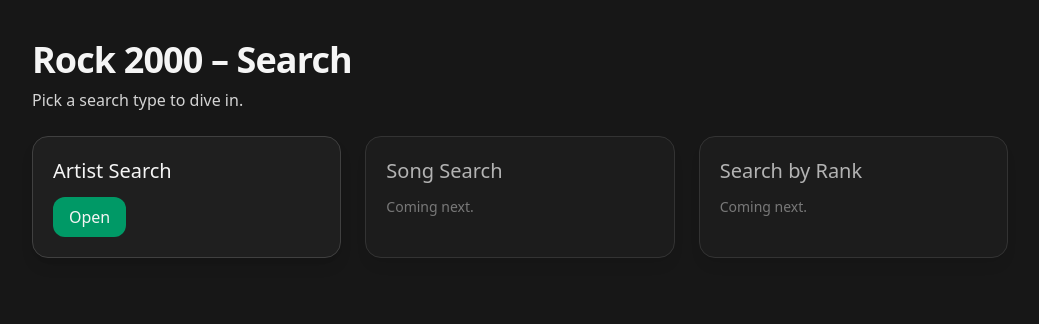
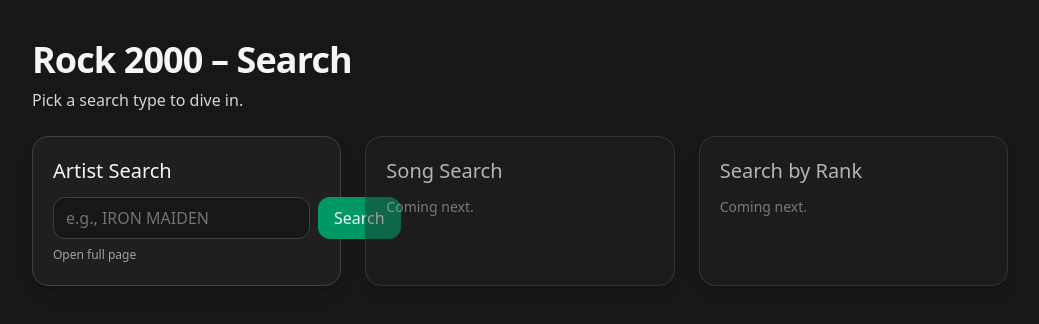
Before and after one commit to BrandonM13/rock2000-data-site, a React (Vite) app in the folder web/: page /#/ in a window 1280 px wide. Shown: the top 324 px of the page, without its empty margins (120-1159 px from the left). Built offline with nearby package versions, Linux system fonts and the light colour scheme.

Commit message:
New webpage

```diff
--- a/web/index.html
+++ b/web/index.html
@@ -4,7 +4,7 @@
     <meta charset="UTF-8" />
     <link rel="icon" type="image/svg+xml" href="/vite.svg" />
     <meta name="viewport" content="width=device-width, initial-scale=1.0" />
-    <title>Rock 2000 Datab</title>
+    <title>Rock 2000 Database</title>
   </head>
   <body>
     <div id="root"></div>
--- a/web/src/legacy/artist/init-artist.js
+++ b/web/src/legacy/artist/init-artist.js
@@ -1,3 +1,4 @@
+// [R2K-ARTIST-MOUNT] Bridge that mounts the legacy artist search into the React page.
 import { loadData } from './data.js';
 import { renderArtistMatrix } from './render-artist.js';
 import { LIVE_REFRESH_MS } from './config.js';
@@ -11,10 +12,11 @@
 }
 
 /**
- * Mounts the legacy artist search into the DOM elements rendered by React.
- * Returns a cleanup function to stop timers/listeners when the page unmounts.
+ * Mounts the legacy artist search into DOM nodes rendered by React.
+ * @param {string} initialQuery - optional artist to pre-fill and search immediately.
+ * @returns {() => void} cleanup to stop timers/listeners when unmounting.
  */
-export function mountArtistLegacy() {
+export function mountArtistLegacy(initialQuery = '') {
   const statusEl      = document.getElementById('status');
   const artistSummary = document.getElementById('artistSummary') || document.getElementById('artistResult');
   const artistTable   = document.getElementById('artistTable')   || document.getElementById('artistResult');
@@ -24,18 +26,19 @@
   let currentArtist = '';
 
   const handleArtist = () => {
+    if (!input) return;
     currentArtist = input.value;
     renderArtistMatrix(currentArtist, artistSummary, artistTable);
   };
 
   async function refresh(){
     try {
-      await loadData(statusEl);                 // pulls fresh data from your Google Sheet
-      statusEl && (statusEl.textContent = 'Ready.');
+      await loadData(statusEl);                 // pulls fresh data from Google Sheets
+      if (statusEl) statusEl.textContent = 'Ready.';
       if (currentArtist) renderArtistMatrix(currentArtist, artistSummary, artistTable);
     } catch (e){
       console.error(e);
-      statusEl && (statusEl.textContent = 'Failed to load.');
+      if (statusEl) statusEl.textContent = 'Failed to load.';
     }
   }
 
@@ -48,6 +51,14 @@
   if (btn) btn.onclick = handleArtist;
   onEnter('artistName', handleArtist);
 
+  // If we were sent here with ?q=..., prefill and run a search once data is ready.
+  if (input && initialQuery) {
+    input.value = initialQuery;
+    currentArtist = initialQuery;
+    // We may have called refresh() already; kick one more render in case data arrived.
+    setTimeout(handleArtist, 0);
+  }
+
   // Cleanup when route unmounts
   return () => clearInterval(timer);
 }
--- a/web/src/pages/ArtistLegacy.jsx
+++ b/web/src/pages/ArtistLegacy.jsx
@@ -1,34 +1,54 @@
 import React, { useEffect } from 'react';
-import { Link } from 'react-router-dom';
+import { Link, useSearchParams } from 'react-router-dom';
 import { mountArtistLegacy } from '../legacy/artist/init-artist';
 
 export default function ArtistLegacy() {
+  const [params] = useSearchParams();
+  const initialQuery = params.get('q') || '';
+
   useEffect(() => {
-    const cleanup = mountArtistLegacy();  // attach legacy code
-    return cleanup;                       // detach timers when leaving page
-  }, []);
+    const cleanup = mountArtistLegacy(initialQuery);  // attach legacy code with initial query
+    return cleanup;                                   // detach timers when leaving page
+  }, [initialQuery]);
 
   return (
     <div className="min-h-screen w-full bg-neutral-900 text-neutral-100">
       <header className="mx-auto max-w-6xl px-6 pt-8 pb-4 flex items-center gap-3">
-        <Link to="/" className="rounded-xl border border-neutral-700 bg-neutral-800/60 px-3 py-2 hover:bg-neutral-800 transition">⟵ Home</Link>
+        <Link
+          to="/"
+          className="rounded-xl border border-neutral-700 bg-neutral-800/60 px-3 py-2 hover:bg-neutral-800 transition"
+        >
+          ⟵ Home
+        </Link>
         <h1 className="text-2xl md:text-3xl font-semibold tracking-tight">Artist Search</h1>
         <span id="status" className="text-sm text-neutral-400 ml-2">Loading…</span>
       </header>
 
       <main className="mx-auto max-w-6xl px-6 pb-16">
-        <div className="bg-white text-neutral-900 rounded-2xl shadow p-4">
+        <div className="rounded-2xl bg-neutral-800/60 border border-neutral-700 p-4 md:p-6 shadow-lg">
           <div className="flex flex-col md:flex-row gap-3 items-end">
             <div className="flex-1">
-              <label className="block text-sm mb-1">Artist (exact for now)</label>
-              <input id="artistName" className="w-full border rounded px-3 py-2" placeholder="e.g., IRON MAIDEN" />
+              <label htmlFor="artistName" className="block text-sm mb-1 text-neutral-300">
+                Artist (exact for now)
+              </label>
+              <input
+                id="artistName"
+                defaultValue={initialQuery}
+                className="w-full rounded-xl bg-neutral-900 border border-neutral-700 px-3 py-2 text-neutral-100 placeholder-neutral-500 outline-none focus:ring-2 focus:ring-emerald-500"
+                placeholder="e.g., IRON MAIDEN"
+              />
             </div>
-            <button id="artistBtn" className="rounded-2xl px-4 py-2 bg-black text-white">Search</button>
+            <button
+              id="artistBtn"
+              className="rounded-2xl px-4 py-2 bg-emerald-600 hover:bg-emerald-500 active:bg-emerald-700 transition text-white"
+            >
+              Search
+            </button>
           </div>
 
-          {/* mounts expected by your legacy renderer */}
-          <div id="artistSummary" className="mt-4 text-sm"></div>
-          <div id="artistTable" className="mt-3"></div>
+          {/* mounts expected by legacy renderer */}
+          <div id="artistSummary" className="mt-4 text-sm text-neutral-200"></div>
+          <div id="artistTable" className="mt-3 text-neutral-100"></div>
         </div>
 
         <p className="mt-6 text-xs text-neutral-400">
--- a/web/src/pages/Home.jsx
+++ b/web/src/pages/Home.jsx
@@ -1,7 +1,17 @@
-import React from 'react';
-import { Link } from 'react-router-dom';
+import React, { useState } from 'react';
+import { Link, useNavigate } from 'react-router-dom';
 
 export default function Home() {
+  const [artist, setArtist] = useState('');
+  const navigate = useNavigate();
+
+  function onSubmit(e) {
+    e.preventDefault();
+    const q = artist.trim();
+    if (!q) return;
+    navigate(`/artist?q=${encodeURIComponent(q)}`);
+  }
+
   return (
     <div className="min-h-screen w-full bg-neutral-900 text-neutral-100">
       <header className="mx-auto max-w-5xl px-6 pt-10 pb-6">
@@ -12,10 +22,26 @@
       <main className="mx-auto max-w-5xl px-6 pb-16 grid gap-6 md:grid-cols-3">
         <div className="rounded-2xl bg-neutral-800/60 border border-neutral-700 p-5 shadow-lg">
           <h2 className="text-xl font-medium mb-3">Artist Search</h2>
-          <Link to="/artist" className="rounded-xl px-4 py-2 bg-emerald-600 hover:bg-emerald-500 inline-block">Open</Link>
+          <form onSubmit={onSubmit} className="flex gap-2">
+            <input
+              value={artist}
+              onChange={(e) => setArtist(e.target.value)}
+              placeholder="e.g., IRON MAIDEN"
+              className="flex-1 rounded-xl bg-neutral-900 border border-neutral-700 px-3 py-2 text-neutral-100 placeholder-neutral-500 outline-none focus:ring-2 focus:ring-emerald-500"
+            />
+            <button
+              type="submit"
+              className="rounded-xl px-4 py-2 bg-emerald-600 hover:bg-emerald-500 active:bg-emerald-700 transition"
+            >
+              Search
+            </button>
+          </form>
+          <Link to="/artist" className="text-xs text-neutral-400 hover:text-neutral-300 mt-2 inline-block">
+            Open full page
+          </Link>
         </div>
 
-        {/* Placeholders for Song / Rank; we’ll wire them later the same way */}
+        {/* Placeholders for Song / Rank; we’ll wire them later */}
         <div className="rounded-2xl bg-neutral-800/60 border border-neutral-700 p-5 shadow-lg opacity-70">
           <h2 className="text-xl font-medium mb-3">Song Search</h2>
           <div className="text-neutral-400 text-sm">Coming next.</div>
```
